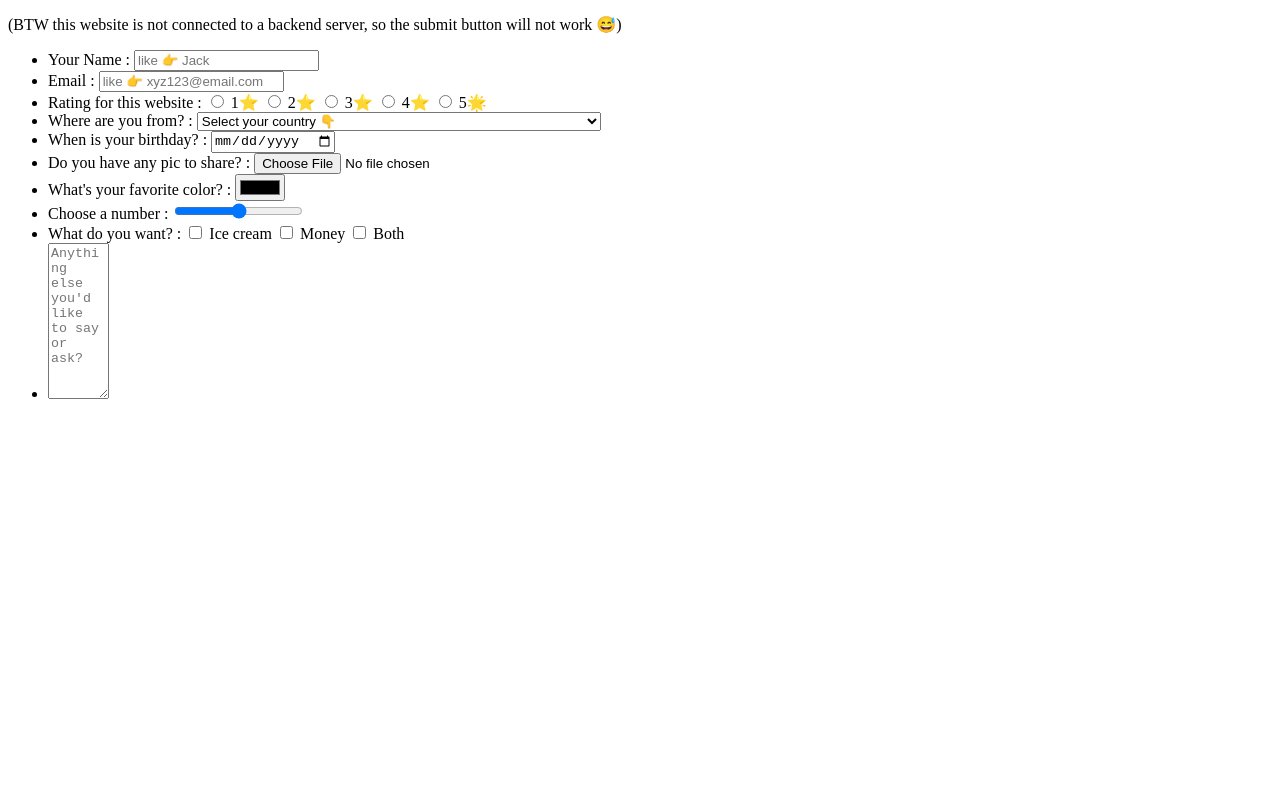
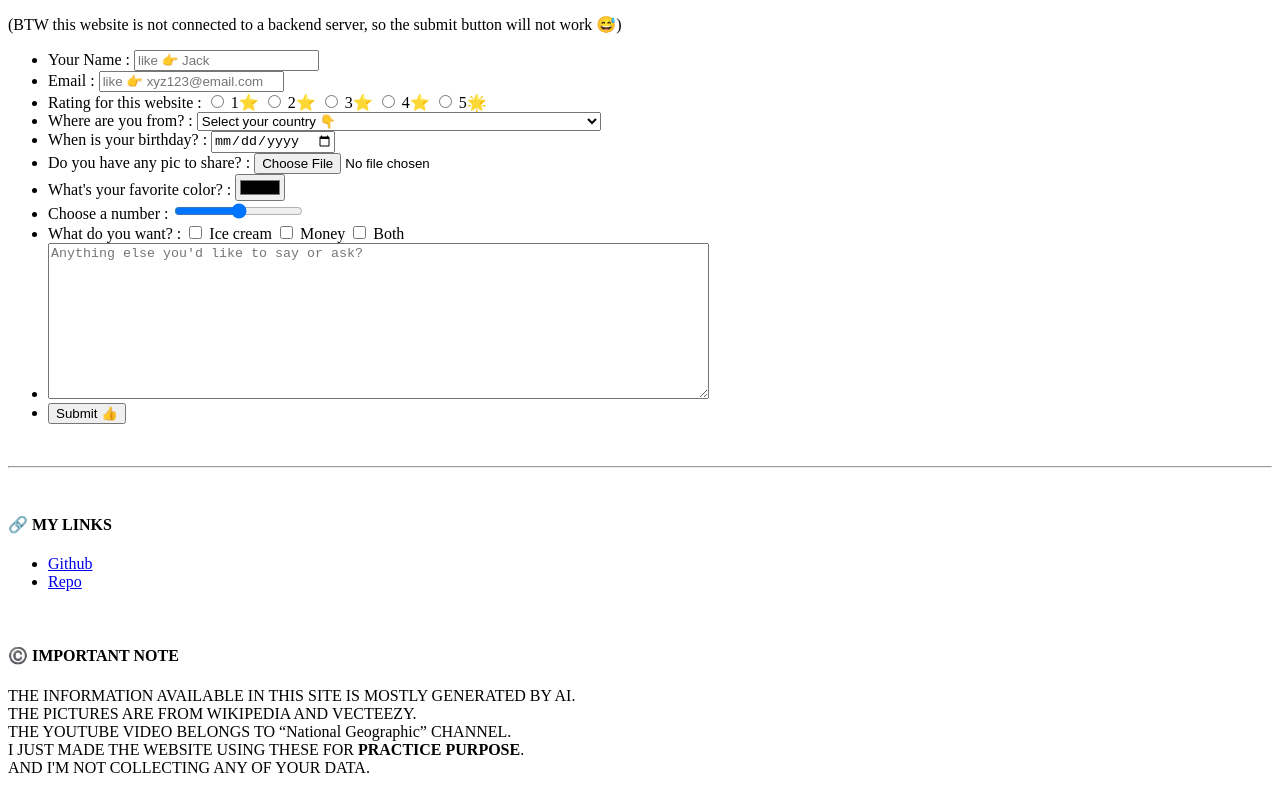
Before and after one commit to Sayanta337/html_party, a plain HTML site: page index.html in a window 1280 px wide. Shown: the part 4767-5560 px from the top of the page. Before the commit the page ends 5186 px from the top, so only its background shows below. Drawn offline with Linux system fonts and the light colour scheme.

Commit message:
Update v1.0.9 textarea fixed submit button added my link, important note section added in footer

```diff
--- a/index.html
+++ b/index.html
@@ -166,11 +166,31 @@
             <label for="both">Both</label>
           </li>
            <li>
-            <textarea name="textarea" rows="10" cols="5" placeholder="Anything else you'd like to say or ask?"></textarea>
+            <textarea name="textarea" cols="80" maxlength="2000" minlength="2" rows="10" placeholder="Anything else you'd like to say or ask?"></textarea>
+          </li>
+          <li>
+            <input type="submit"  value="Submit 👍">
           </li>
           </ul>
         </form>
       </section>
     </main>
+    <br>
+    <hr>
+    <br>
+    <footer>
+      <section>
+      <h4>🔗 MY LINKS</h4>
+      <ul>
+        <li><a href="https://github.com/Sayanta337" target="_blank">Github</a></li>
+        <li><a href="https://github.com/Sayanta337/html_party" target="_blank">Repo</a></li>
+      </ul>
+      </section>
+      <br>
+      <section>
+        <h4>©️ IMPORTANT NOTE</h4>
+        <p>THE INFORMATION AVAILABLE IN THIS SITE IS MOSTLY GENERATED BY AI.<br>THE PICTURES ARE FROM WIKIPEDIA AND VECTEEZY.<br>THE YOUTUBE VIDEO BELONGS TO “National Geographic” CHANNEL.<br>I JUST MADE THE WEBSITE USING THESE FOR <b>PRACTICE PURPOSE</b>.<br>AND I'M NOT COLLECTING ANY OF YOUR DATA.</p>
+      </section>
+    </footer>
   </body>
 </html>
```
